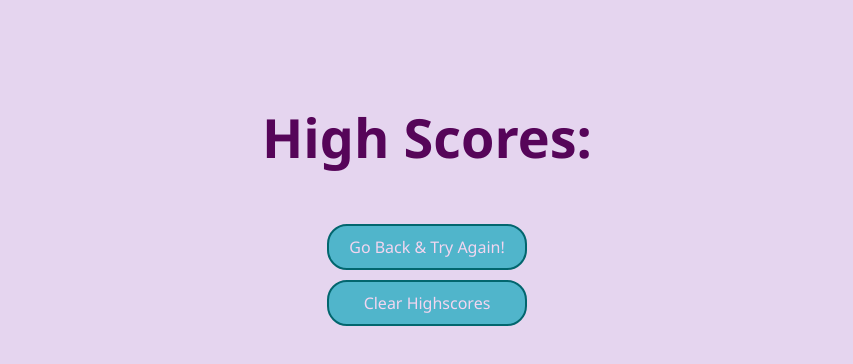
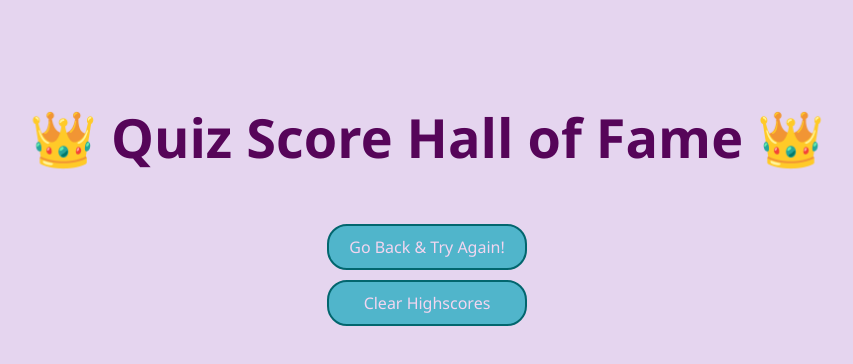
Before and after one commit to ekellv/Challenge-4, a plain HTML site: page scores.html in a window 1280 px wide. Shown: the whole page, without its empty margins (213-1066 px from the left). Drawn offline with Linux system fonts and the light colour scheme.

Commit message:
fixed a spacing issues with the title

```diff
--- a/scores.html
+++ b/scores.html
@@ -10,9 +10,9 @@
   </head>
 
   <body>
-    <div class="wrapper flex-center flex-column">
-      <h1>High Scores:</h1>
-      <ol id="highscores"></ol>
+    <div class="container flex-center flex-column">
+      <h1>👑 Quiz Score Hall of Fame 👑</h1>
+      <ol id="highscores-list"></ol>
 
       <a href="index.html"><button class="btn">Go Back & Try Again!</button></a>
       <button class="btn" id="clear">Clear Highscores</button>
```
